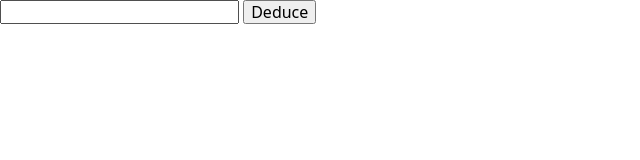
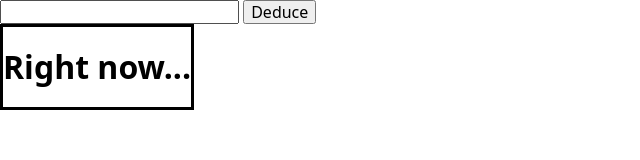
Before and after one commit to mell62/weather-app, a website built with webpack: page src/index.html in a window 1280 px wide. Shown: the whole page, without its empty margins (0-640 px from the left). Built offline with nearby package versions, Linux system fonts and the light colour scheme.

Commit message:
Set up container for displaying current weather

```diff
--- a/src/index.html
+++ b/src/index.html
@@ -18,6 +18,15 @@
           <button type="submit" class="location-submit">Deduce</button>
         </form>
       </header>
+      <main class="parent-container">
+        <div class="current-weather-container">
+          <h1 class="current-header">Right now...</h1>
+          <div class="current-location"></div>
+          <div class="current-condition"></div>
+          <div class="current-temperature"></div>
+          <div class="current-feelslike"></div>
+        </div>
+      </main>
     </div>
   </body>
 </html>
--- a/src/styles/style.css
+++ b/src/styles/style.css
@@ -0,0 +1,8 @@
+body {
+  height: 100vh;
+}
+
+.current-weather-container {
+  border: 0.2rem solid black;
+  width: max-content;
+}
```
